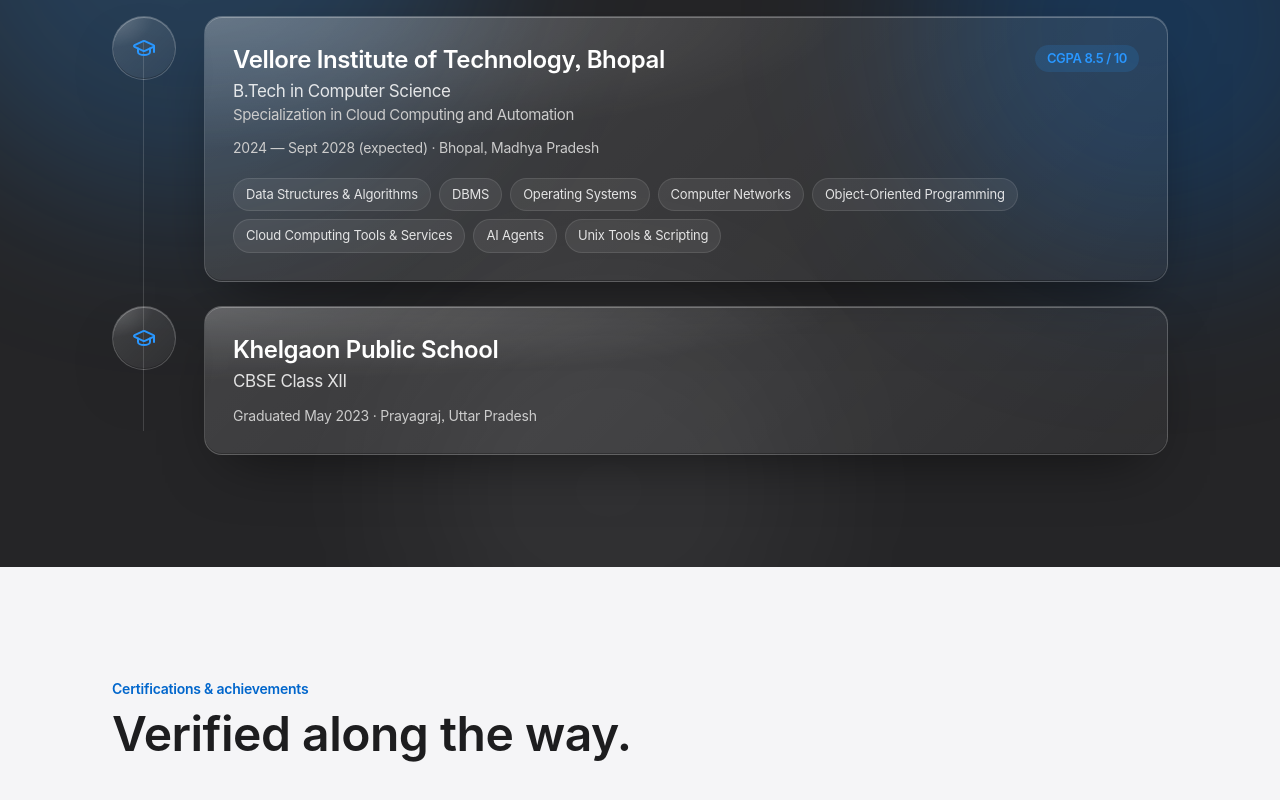
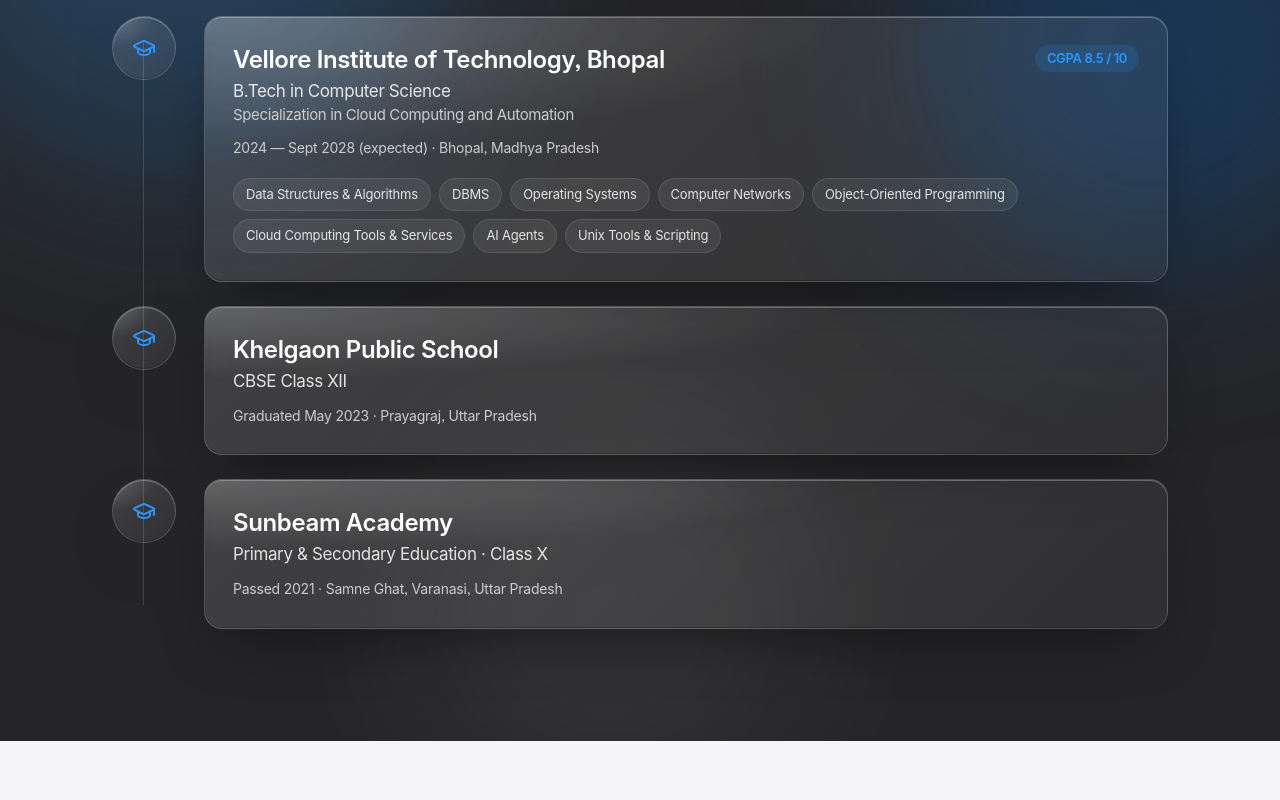
Before and after one commit to yasharyan90/myPortfolio-Web, a React (Vite) app: page / in a window 1280 px wide. Shown: the part 7751-8551 px from the top of the page. Built offline with nearby package versions, Linux system fonts and the light colour scheme.

Commit message:
feat(education): add Sunbeam Academy, Samne Ghat, Varanasi (Class X, 2021)
Co-Authored-By: Claude Fable 5 <noreply@anthropic.com>

```diff
--- a/src/data/education.ts
+++ b/src/data/education.ts
@@ -33,4 +33,10 @@ export const education: Education[] = [
     period: 'Graduated May 2023',
     location: 'Prayagraj, Uttar Pradesh',
   },
+  {
+    school: 'Sunbeam Academy',
+    degree: 'Primary & Secondary Education · Class X',
+    period: 'Passed 2021',
+    location: 'Samne Ghat, Varanasi, Uttar Pradesh',
+  },
 ]
```
